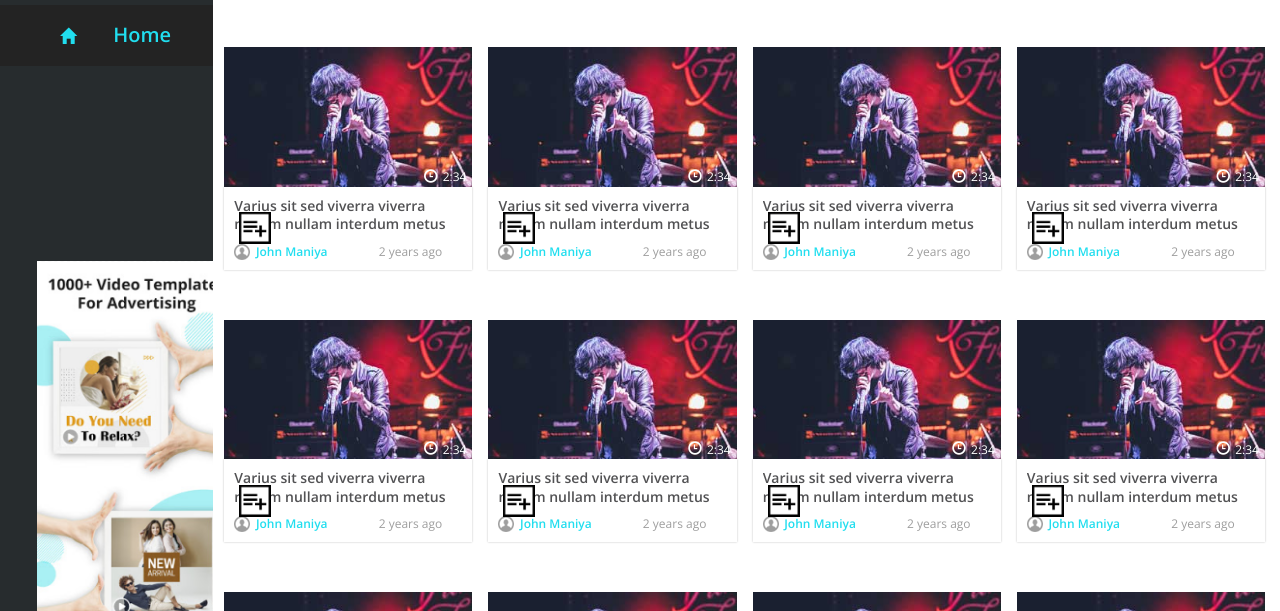
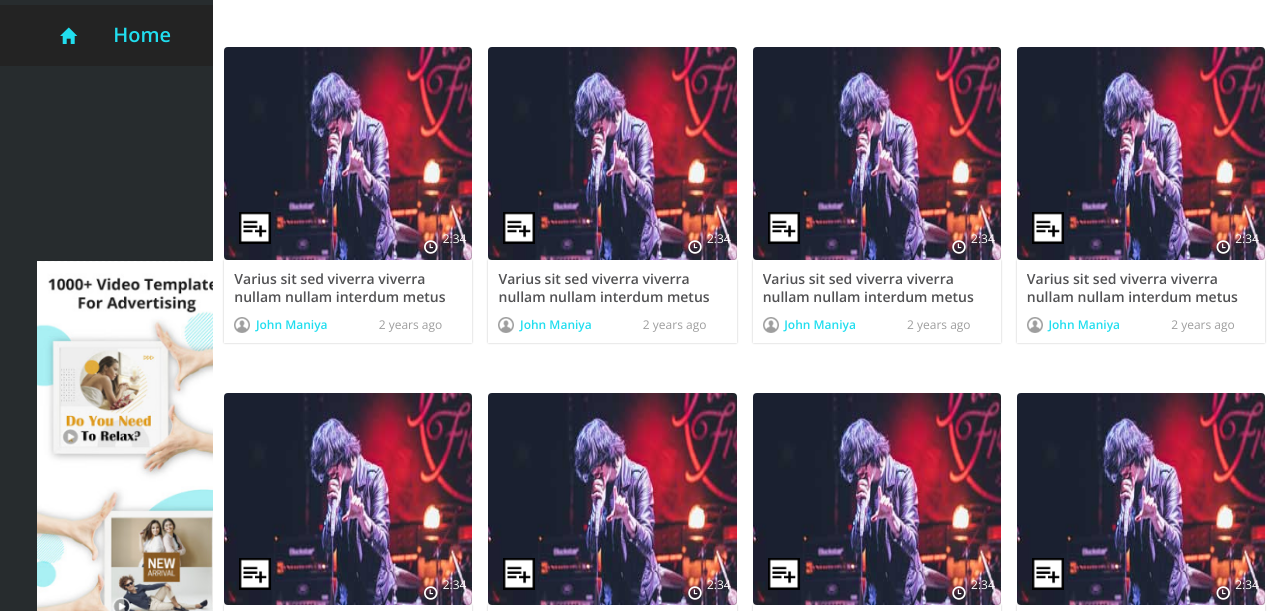
Before and after one commit to JFAUVET/Urba_des_SI, a plain HTML site: page index.html in a window 1280 px wide. Shown: the part 125-736 px from the top of the page. Drawn offline with nearby package versions, Linux system fonts and the light colour scheme.

Commit message:
added id to thumbnail link and corrected thumbnail  size

```diff
--- a/css/style.css
+++ b/css/style.css
@@ -1080,6 +1080,13 @@ select.form-control.bfh-countries:hover {
     background: #f7f7f7;
     padding: 1em;
 }
+.thumbnail{
+	width: 377.95px;
+	height: 212.6px;
+	border: 0px;
+	padding: 0px;
+	margin: 0px;
+}
 .published h4{
     color: #717171;
     font-size: 13px;
--- a/index.html
+++ b/index.html
@@ -204,7 +204,7 @@ window.onload = function(e){
 							for (let video = 0; video < video_in_row; video++) {
 								var completelist = document.getElementById("row_" + row);
 								let nbr = row * 4 + video;
-								completelist.innerHTML += "<div class=\"col-md-3 resent-grid recommended-grid\" id=\"video_" + nbr + "\">\n<div class=\"resent-grid-img recommended-grid-img\">\n<a class=\"popup-daily_motion\" href=\"https://www.dailymotion.com/video/x870wq7\"><img src=\"images/r1.jpg\" alt=\"\" id=\"thumb_" + nbr + "\" /></a>\n<img src=\"images/add_playlist.png\"  class=\"playlist_add\" onClick=\"javascript:whatever()\" id=\"btn_add_" + nbr + "\" />\n<div class=\"time small-time\">\n<p id=\"length_" + nbr + "\">2:34</p>\n</div>\n<div class=\"clck small-clck\">\n<span class=\"glyphicon glyphicon-time\" aria-hidden=\"true\"></span>\n</div>\n</div>\n<div class=\"resent-grid-info recommended-grid-info video-info-grid\">\n<h5><a class=\"popup-daily_motion title\" href=\"https://www.dailymotion.com/video/x870wq7\" id=\"title_" + nbr + "\">Varius sit sed viverra viverra nullam nullam interdum metus</a>\n</h5>\n<ul class=\"video_info_bot\">\n<li>\n<p class=\"author author-info\"><a href=\"#\" class=\"author\" id=\"author_" + nbr + "\">John Maniya</a></p>\n</li>\n<li class=\"right-list\">\n<p class=\"views views-info\" id=\"age_" + nbr + "\">2 years ago</p>\n</li>\n</ul>\n</div>\n</div>";
+								completelist.innerHTML += "<div class=\"col-md-3 resent-grid recommended-grid\" id=\"video_" + nbr + "\">\n<div class=\"resent-grid-img recommended-grid-img\">\n<a class=\"popup-daily_motion\" href=\"https://www.dailymotion.com/video/x870wq7\" id=\"link_thumb_" + nbr + "\"><img src=\"images/r1.jpg\" alt=\"\" class=\"thumbnail\" id=\"thumb_" + nbr + "\" /></a>\n<img src=\"images/add_playlist.png\"  class=\"playlist_add\" onClick=\"javascript:whatever()\" id=\"btn_add_" + nbr + "\" />\n<div class=\"time small-time\">\n<p id=\"length_" + nbr + "\">2:34</p>\n</div>\n<div class=\"clck small-clck\">\n<span class=\"glyphicon glyphicon-time\" aria-hidden=\"true\"></span>\n</div>\n</div>\n<div class=\"resent-grid-info recommended-grid-info video-info-grid\">\n<h5><a class=\"popup-daily_motion title\" href=\"https://www.dailymotion.com/video/x870wq7\" id=\"title_" + nbr + "\">Varius sit sed viverra viverra nullam nullam interdum metus</a>\n</h5>\n<ul class=\"video_info_bot\">\n<li>\n<p class=\"author author-info\"><a href=\"#\" class=\"author\" id=\"author_" + nbr + "\">John Maniya</a></p>\n</li>\n<li class=\"right-list\">\n<p class=\"views views-info\" id=\"age_" + nbr + "\">2 years ago</p>\n</li>\n</ul>\n</div>\n</div>";
 							}
 							completelist.innerHTML += "<div class=\"clearfix\"> </div>";
 						}
```
